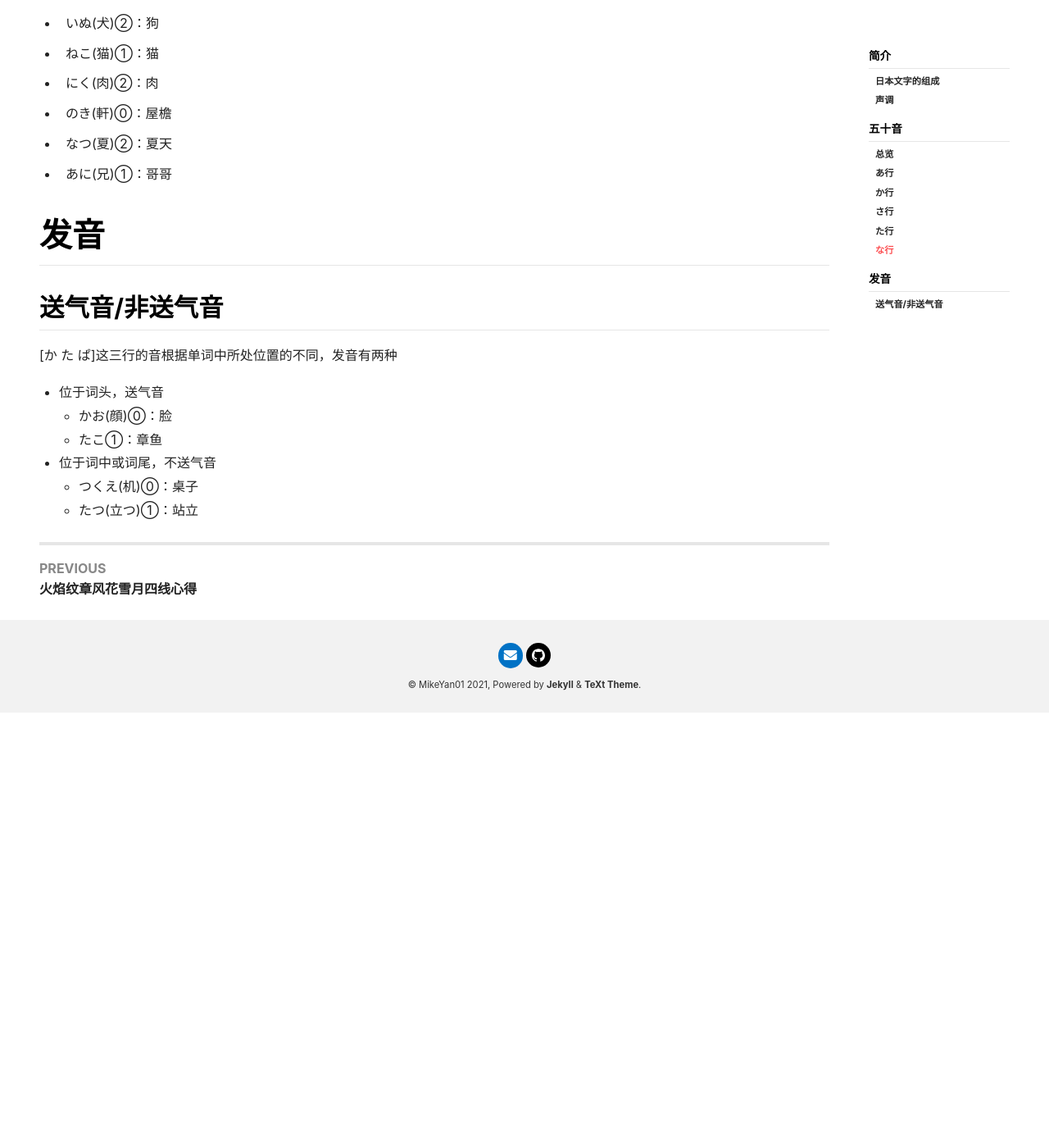
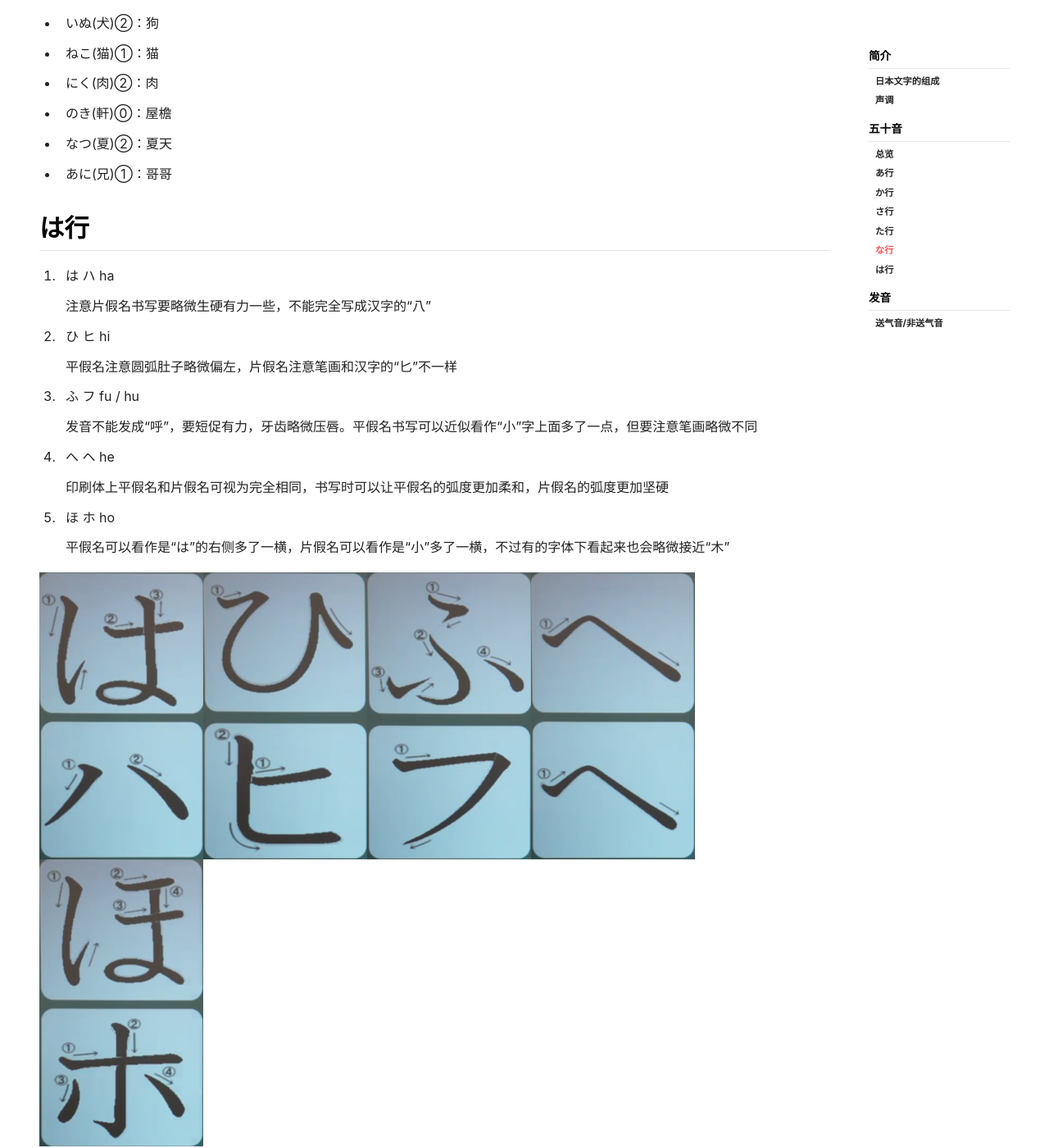
Before and after one commit to MikeYan01/mikeyan01.github.io, a Jekyll site: the page built from _posts/2021-12-25-日语入门.md, in a window 1280 px wide and 1400 px high, scrolled down 9903 px. Shown: the whole window at 82% size. Built offline with Jekyll 4.4.1, drawn with Linux system fonts in a browser that asks for light colours; nearby versions of some CDN libraries; before the commit the page ends 10772 px from its top, so only the background shows below that; some of the changed text lies outside the part shown.

Commit message:
Update post

```diff
--- a/_posts/2021-12-25-日语入门.md
+++ b/_posts/2021-12-25-日语入门.md
@@ -248,6 +248,44 @@ article_header:
 
 - あに(兄)①：哥哥
 
+## は行
+
+1. は  ハ  ha
+
+    注意片假名书写要略微生硬有力一些，不能完全写成汉字的“八”
+
+2. ひ  ヒ  hi
+
+    平假名注意圆弧肚子略微偏左，片假名注意笔画和汉字的“匕”不一样
+
+3. ふ  フ  fu / hu
+
+    发音不能发成“呼”，要短促有力，牙齿略微压唇。平假名书写可以近似看作“小”字上面多了一点，但要注意笔画略微不同
+
+4. へ  ヘ  he
+
+    印刷体上平假名和片假名可视为完全相同，书写时可以让平假名的弧度更加柔和，片假名的弧度更加坚硬
+
+5. ほ  ホ  ho
+
+    平假名可以看作是“は”的右侧多了一横，片假名可以看作是“小”多了一横，不过有的字体下看起来也会略微接近“木”
+
+![ha.png](https://raw.githubusercontent.com/MikeYan01/mikeyan01.github.io/master/assets/images/Japanese/ha.png)![hi.png](https://raw.githubusercontent.com/MikeYan01/mikeyan01.github.io/master/assets/images/Japanese/hi.png)![fu.png](https://raw.githubusercontent.com/MikeYan01/mikeyan01.github.io/master/assets/images/Japanese/fu.png)![he.png](https://raw.githubusercontent.com/MikeYan01/mikeyan01.github.io/master/assets/images/Japanese/he.png)![ho.png](https://raw.githubusercontent.com/MikeYan01/mikeyan01.github.io/master/assets/images/Japanese/ho.png)
+
+单词举例：
+
+- はな(花)②：花
+
+- はし(橋)②：桥
+
+- ひたい(額)⓪：额头
+
+- ほし(星)⓪：星星
+
+- へた(下手)②：不擅长
+
+- ふさい(夫妻)①②：夫妻
+
 # 发音
 
 ## 送气音/非送气音
```
Also changed, not shown: assets/images/Japanese/fu.png (added), assets/images/Japanese/ha.png (added), assets/images/Japanese/he.png (added), assets/images/Japanese/hi.png (added), assets/images/Japanese/ho.png (added).
